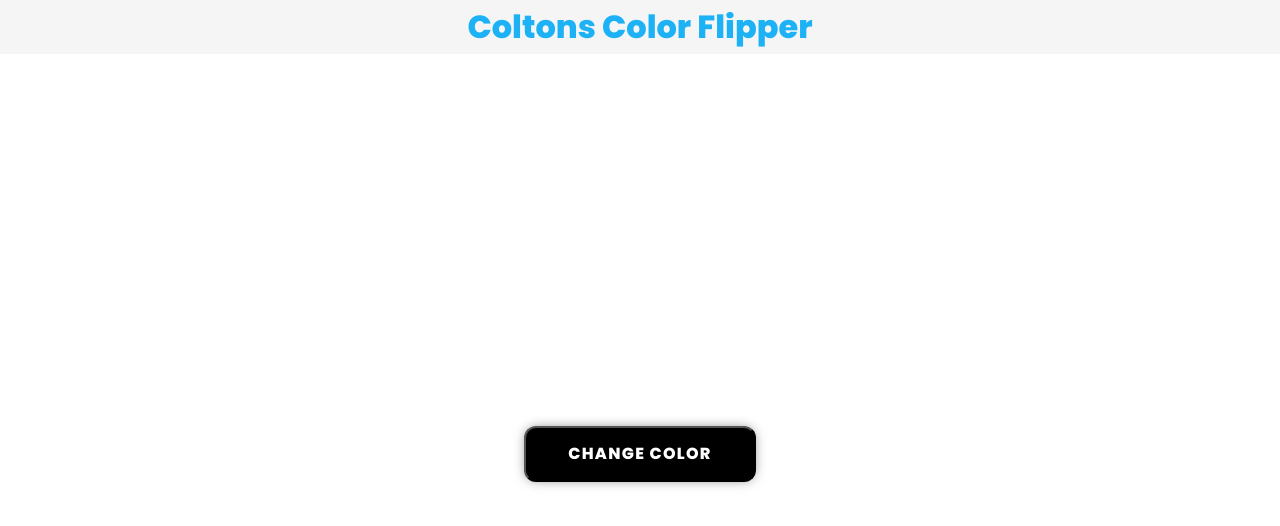
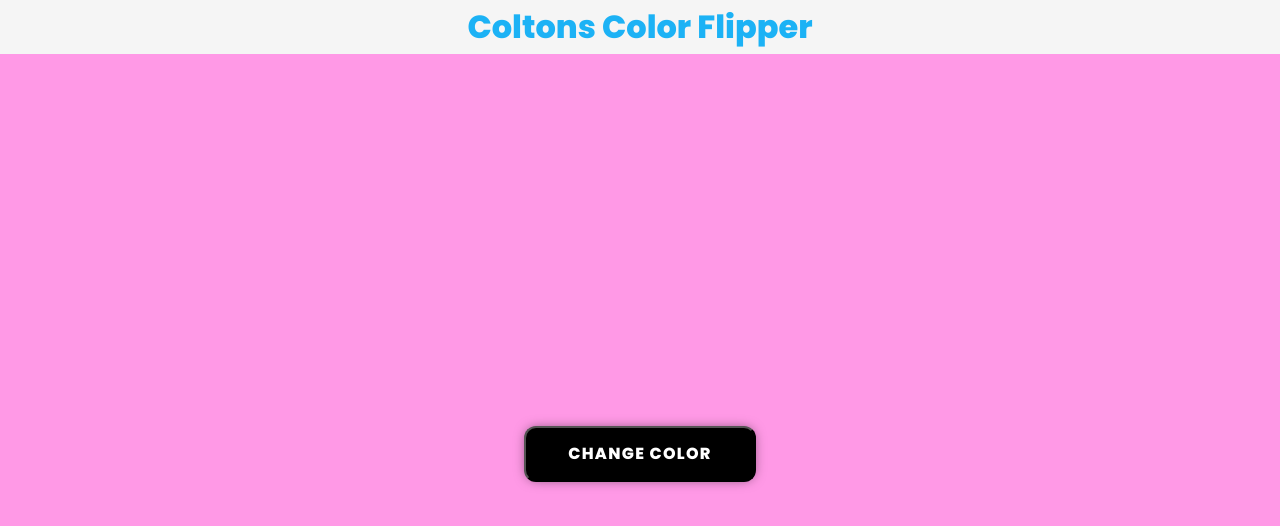
Before and after one commit to coltonbaird1/BG-color-flipper, a plain HTML site: page index.html in a window 1280 px wide. Both pictures are taken after a click on the button "CHANGE COLOR". Drawn offline with Linux system fonts and the light colour scheme.

Commit message:
Added JS to change BG color, cleaned up comments
Created variables to target button and content, created array of random
colors, and created a event listener on button and function to run when
button is clicked to change the background color of content div

```diff
--- a/app.js
+++ b/app.js
@@ -0,0 +1,62 @@
+let button = document.querySelector('.button')
+let content = document.querySelector('.content')
+let bgColors = [
+  '#FF6633',
+  '#FFB399',
+  '#FF33FF',
+  '#FFFF99',
+  '#00B3E6',
+  '#E6B333',
+  '#3366E6',
+  '#999966',
+  '#99FF99',
+  '#B34D4D',
+  '#80B300',
+  '#809900',
+  '#E6B3B3',
+  '#6680B3',
+  '#66991A',
+  '#FF99E6',
+  '#CCFF1A',
+  '#FF1A66',
+  '#E6331A',
+  '#33FFCC',
+  '#66994D',
+  '#B366CC',
+  '#4D8000',
+  '#B33300',
+  '#CC80CC',
+  '#66664D',
+  '#991AFF',
+  '#E666FF',
+  '#4DB3FF',
+  '#1AB399',
+  '#E666B3',
+  '#33991A',
+  '#CC9999',
+  '#B3B31A',
+  '#00E680',
+  '#4D8066',
+  '#809980',
+  '#E6FF80',
+  '#1AFF33',
+  '#999933',
+  '#FF3380',
+  '#CCCC00',
+  '#66E64D',
+  '#4D80CC',
+  '#9900B3',
+  '#E64D66',
+  '#4DB380',
+  '#FF4D4D',
+  '#99E6E6',
+  '#6666FF'
+]
+button.addEventListener('click', bgChange)
+
+function bgChange () {
+  //change bg color of content container
+  const random = Math.floor(Math.random() * bgColors.length)
+  document.querySelector('.content').style.backgroundColor =
+    (random, bgColors[random])
+}
--- a/index.html
+++ b/index.html
@@ -6,7 +6,7 @@
     <meta name="viewport" content="width=device-width, initial-scale=1.0" />
     <title>Color Flipper</title>
     <link rel="stylesheet" href="styles.css" />
-    <script src="app.js"></script>
+    <script src="app.js" defer></script>
     <link rel="preconnect" href="https://fonts.googleapis.com" />
     <link rel="preconnect" href="https://fonts.gstatic.com" crossorigin />
     <link
@@ -19,7 +19,7 @@
       <h1>Coltons Color Flipper</h1>
     </div>
     <div class="content">
-      <button>Change Color</button>
+      <button class="button">Change Color</button>
     </div>
   </body>
 </html>
--- a/styles.css
+++ b/styles.css
@@ -4,7 +4,6 @@ body {
   border: 0px;
   height: 100%;
   width: 100%;
-  /* display: flex; */
   font-family: 'Poppins', sans-serif;
 }
 
@@ -28,7 +27,6 @@ h1 {
   display: flex;
   justify-content: center;
   align-items: center;
-  /* background-color: black; */
 }
 
 button {
```
